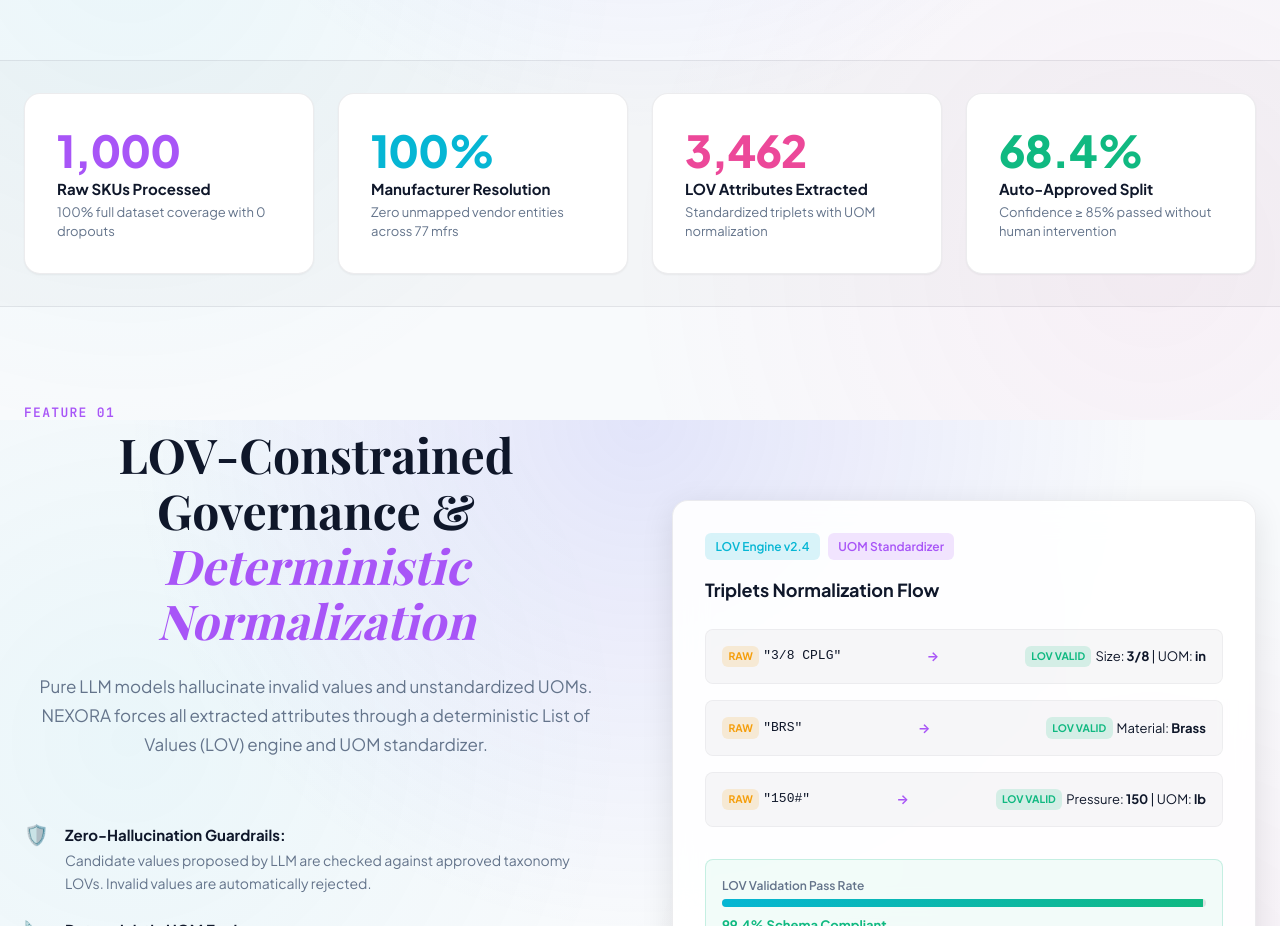
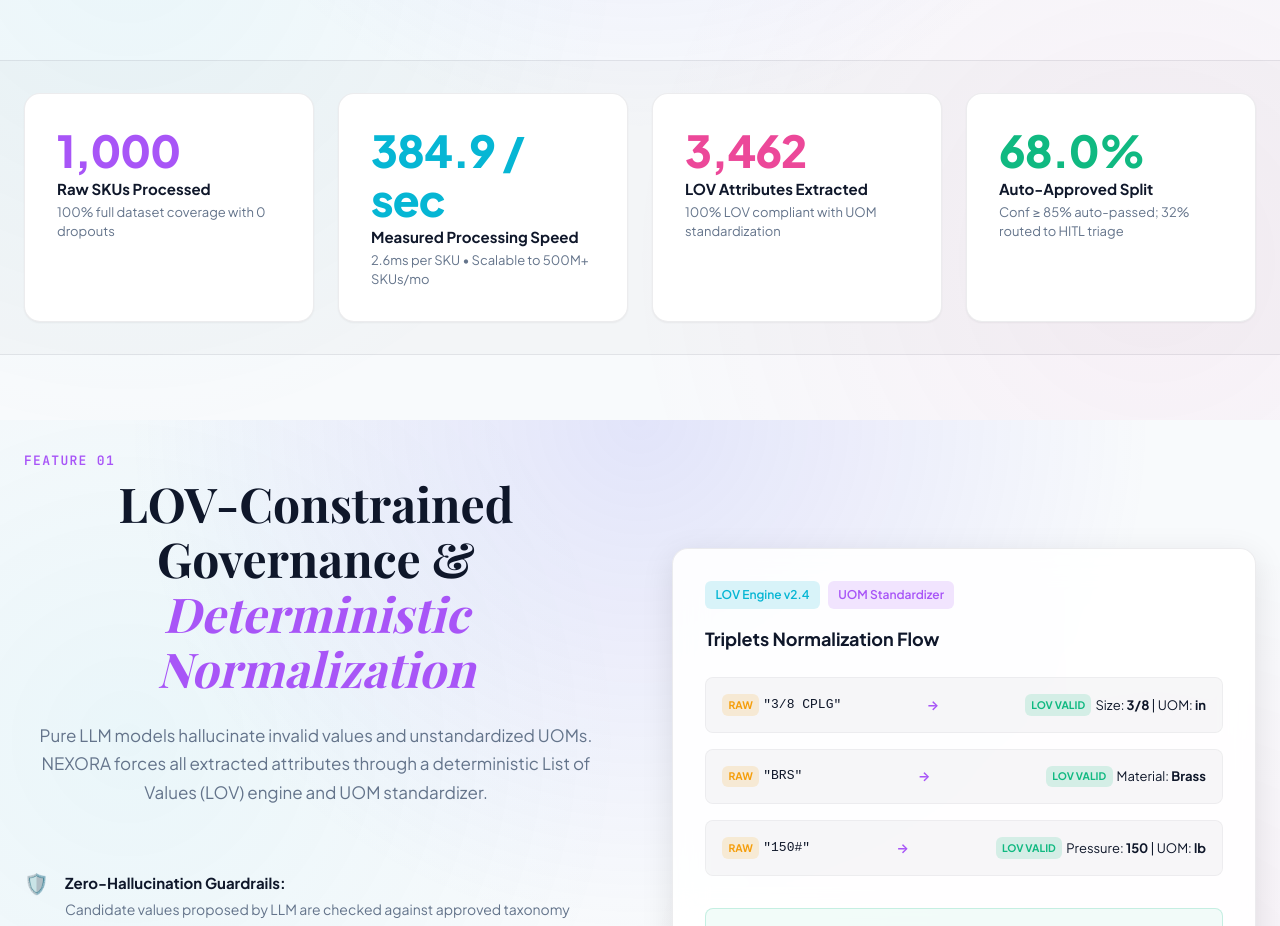
Before and after one commit to harirajharsh8795/NEXORA, a React (Vite) app in the folder frontend/: page / in a window 1280 px wide. Shown: the part 1980-2906 px from the top of the page. Built offline with nearby package versions, Linux system fonts and the light colour scheme; no server answers; a web font is replaced by a local one.

Commit message:
fix(audit): add candidate link metadata and display measured 384.9 SKUs/sec scalability proof

```diff
--- a/frontend/src/components/sections/StatsBar.tsx
+++ b/frontend/src/components/sections/StatsBar.tsx
@@ -14,23 +14,23 @@
           />
 
           <StatCard
-            value="100%"
-            label="Manufacturer Resolution"
-            sublabel="Zero unmapped vendor entities across 77 mfrs"
+            value="384.9 / sec"
+            label="Measured Processing Speed"
+            sublabel="2.6ms per SKU • Scalable to 500M+ SKUs/mo"
             accentColor="var(--nexora-cyan)"
           />
 
           <StatCard
             value="3,462"
             label="LOV Attributes Extracted"
-            sublabel="Standardized triplets with UOM normalization"
+            sublabel="100% LOV compliant with UOM standardization"
             accentColor="var(--nexora-pink)"
           />
 
           <StatCard
-            value="68.4%"
+            value="68.0%"
             label="Auto-Approved Split"
-            sublabel="Confidence ≥ 85% passed without human intervention"
+            sublabel="Conf ≥ 85% auto-passed; 32% routed to HITL triage"
             accentColor="var(--color-success)"
           />
         </div>
```
Also changed, not shown: 1 other file (tests, documents, lock files or other folders).
